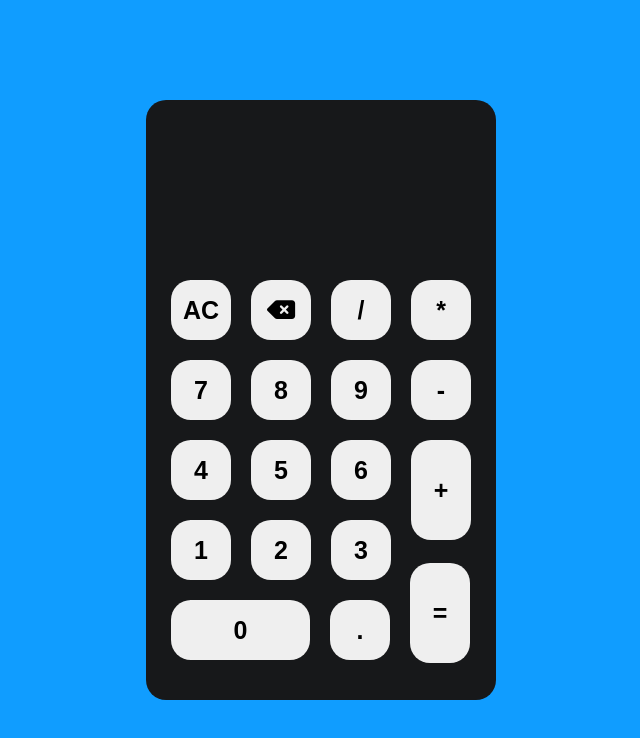
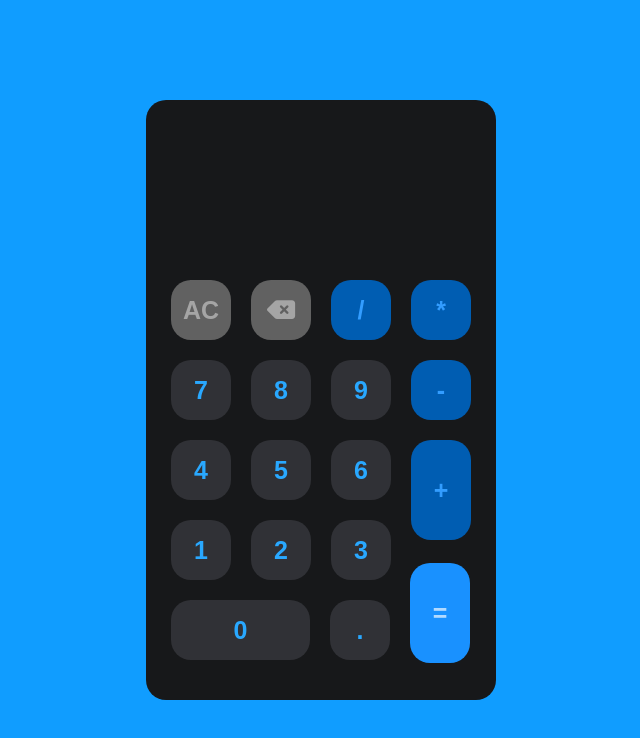
Before and after one commit to rameem2003/js_with_fahmida, a plain HTML site: page calculator_app_new/index.html in a window 1280 px wide. Shown: the whole page, without its empty margins (319-959 px from the left). Drawn offline with Linux system fonts and the light colour scheme.

Commit message:
update but not final

```diff
--- /dev/null
+++ b/calculator_app_new/app.js
@@ -0,0 +1,31 @@
+const input_screen = document.getElementById("input_screen");
+const output_screen = document.getElementById("output_screen")
+
+/**
+ *
+ * This is old style of js
+ */
+
+
+// function digit(value){
+//     input_screen.value = input_screen.value + value
+// }
+
+
+/**
+ *
+ * This is new style of js ES6
+ */
+
+const digit = (value) => {
+    input_screen.value = input_screen.value + value; // "" + 7 + 8 + "+" + 5
+}
+
+const clearScreen = () => {
+    input_screen.value = ""
+}
+
+
+const calc = () => {
+    output_screen.value = eval(input_screen.value)
+}
--- a/calculator_app_new/index.html
+++ b/calculator_app_new/index.html
@@ -13,45 +13,48 @@
 <body>
     <div class="frame">
         <div class="screen">
-            <input type="text" name="" id="input_screen">
-            <input type="text" name="" id="output_screen">
+            <input type="text" name="" id="input_screen" readonly>
+            <input type="text" name="" id="output_screen" readonly>
         </div>
 
         <div class="number_pad">
             <ul>
-                <li><button>AC</button></li>
-                <li><button><i class="fa-solid fa-delete-left"></i></button></li>
-                <li><button>/</button></li>
-                <li><button>*</button></li>
+                <li><button onclick="clearScreen()">AC</button></li>
+                <li><button onclick="back()"><i class="fa-solid fa-delete-left"></i></button></li>
+                <li><button onclick="digit('/')">/</button></li>
+                <li><button onclick="digit('*')">*</button></li>
             </ul>
 
             <ul>
-                <li><button>7</button></li>
-                <li><button>8</button></li>
-                <li><button>9</button></li>
-                <li><button>-</button></li>
+                <li><button onclick="digit('7')">7</button></li>
+                <li><button onclick="digit('8')">8</button></li>
+                <li><button onclick="digit('9')">9</button></li>
+                <li><button onclick="digit('-')">-</button></li>
             </ul>
 
             <ul>
-                <li><button>4</button></li>
-                <li><button>5</button></li>
-                <li><button>6</button></li>
-                <li><button>+</button></li>
+                <li><button onclick="digit('4')">4</button></li>
+                <li><button onclick="digit('5')">5</button></li>
+                <li><button onclick="digit('6')">6</button></li>
+                <li><button onclick="digit('+')">+</button></li>
             </ul>
 
             <ul>
-                <li><button>1</button></li>
-                <li><button>2</button></li>
-                <li><button>3</button></li>
+                <li><button onclick="digit('1')">1</button></li>
+                <li><button onclick="digit('2')">2</button></li>
+                <li><button onclick="digit('3')">3</button></li>
             </ul>
 
             <ul>
-                <li><button>0</button></li>
-                <li><button>.</button></li>
-                <li><button>=</button></li>
+                <li><button onclick="digit('0')">0</button></li>
+                <li><button onclick="digit('.')">.</button></li>
+                <li><button onclick="calc()">=</button></li>
             </ul>
 
         </div>
     </div>
+
+
+    <script src="./app.js"></script>
 </body>
 </html>
--- a/calculator_app_new/style.css
+++ b/calculator_app_new/style.css
@@ -62,8 +62,17 @@ body{
     outline: none;
     font-size: 25px;
     font-weight: bold;
+    cursor: grabbing;
+    background-color: #303136;
+    color: #29A8FF;
 }
 
+.number_pad ul li button:active{
+    background-color: white;
+}
+
+
+/* button position */
 .number_pad ul:nth-child(4),
 .number_pad ul:nth-child(5){
     justify-content: flex-start;
@@ -91,3 +100,32 @@ body{
     height: 100px;
     bottom: -63px;
 }
+
+/* button position end */
+
+
+
+
+/* button color */
+.number_pad ul:nth-child(1) li:nth-child(1) button,
+.number_pad ul:nth-child(1) li:nth-child(2) button{
+    background-color: #616161;
+    color: #A5A5A5;
+}
+
+.number_pad ul:nth-child(1) li:nth-child(3) button,
+.number_pad ul:nth-child(1) li:nth-child(4) button,
+.number_pad ul:nth-child(2) li:nth-child(4) button,
+.number_pad ul:nth-child(3) li:nth-child(4) button{
+    background-color: #005DB2;
+    color: #339DFF;
+}
+
+.number_pad ul:nth-child(5) li:nth-child(3) button{
+    background-color: #1991FF;
+    color: #B2DAFF;
+}
+
+
+
+/* button color end */
```
